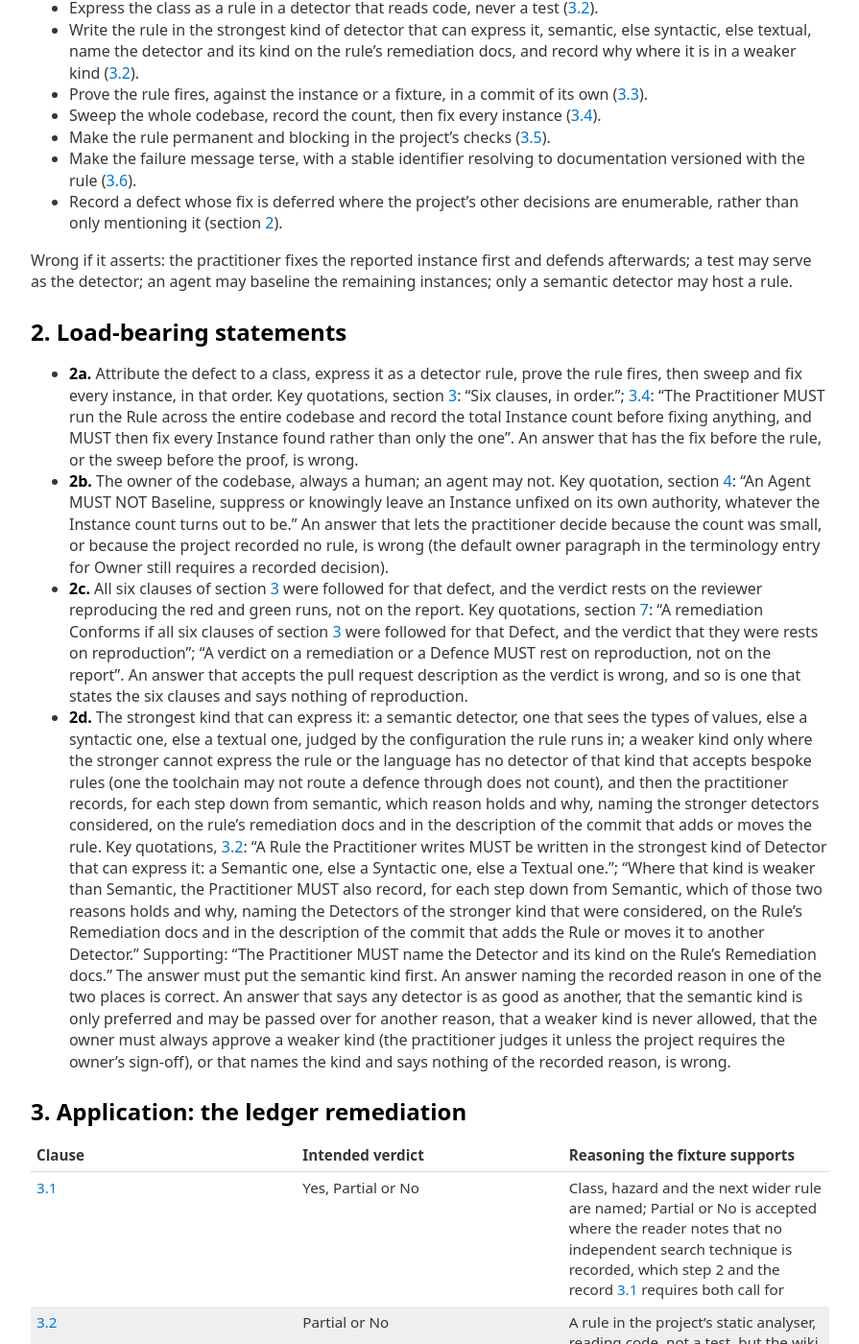
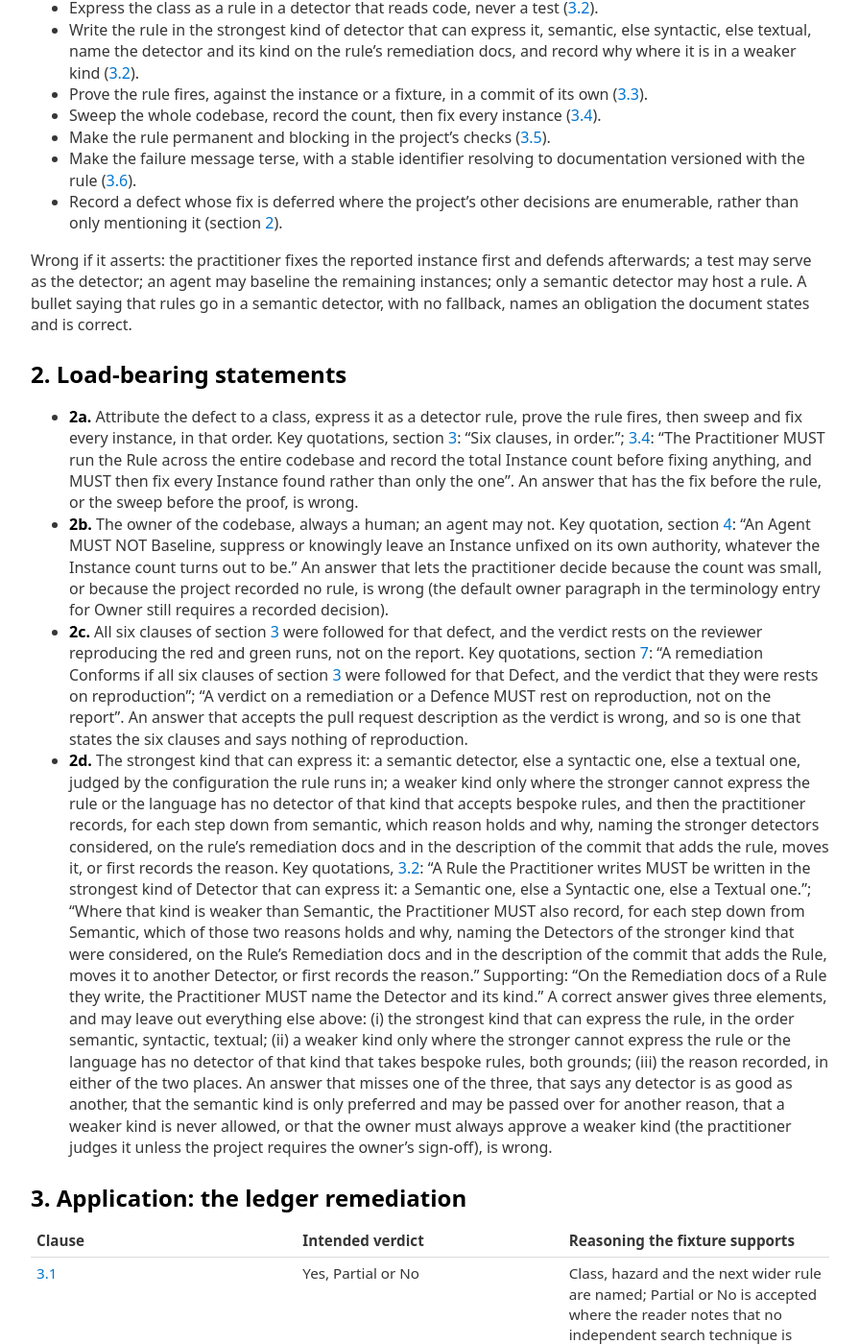
Before and after one commit to Defence-Before-Fix/defence-before-fix.github.io, a Jekyll site: the page built from acceptance/method/KEY.md, in a window 1280 px wide and 1400 px high, scrolled down 471 px. Shown: the whole window at 96% size, without its empty margins (192-1087 px from the left). Built offline with Jekyll 4.4.1, drawn with Linux system fonts in a browser that asks for light colours; our own code applies the rules of GitHub Pages for plain Markdown files; some of the changed text lies outside the part shown.

Commit message:
Acceptance keys: follow the 3.2 rulings on review 3
The method key quotes the revised 3.2 sentences verbatim, in 2d and the application row. 2d drops
the toolchain 4.1 exclusion and says which three elements a correct answer gives; the
restatement key accepts a bullet that puts rules in a semantic detector; the application notes
no longer count every 3.2 Yes against the document, leaving that to marking. The detector key
quotes no changed sentence and is unchanged.

Co-Authored-By: Claude Opus 5.5 <noreply@anthropic.com>

```diff
--- a/acceptance/method/KEY.md
+++ b/acceptance/method/KEY.md
@@ -24,7 +24,8 @@ bullet asserting an obligation the document does not state, is a correct restate
 
 Wrong if it asserts: the practitioner fixes the reported instance first and defends afterwards;
 a test may serve as the detector; an agent may baseline the remaining instances; only a semantic
-detector may host a rule.
+detector may host a rule. A bullet saying that rules go in a semantic detector, with no
+fallback, names an obligation the document states and is correct.
 
 ## 2. Load-bearing statements
 
@@ -46,37 +47,39 @@ detector may host a rule.
   rest on reproduction, not on the report". An answer that accepts the pull request description
   as the verdict is wrong, and so is one that states the six clauses and says nothing of
   reproduction.
-- **2d.** The strongest kind that can express it: a semantic detector, one that sees the types of
-  values, else a syntactic one, else a textual one, judged by the configuration the rule runs in;
-  a weaker kind only where the stronger cannot express the rule or the language has no detector of
-  that kind that accepts bespoke rules (one the toolchain may not route a defence through does
-  not count), and then the practitioner records, for each step down from semantic, which reason
-  holds and why, naming the stronger detectors considered, on the rule's remediation docs and in
-  the description of the commit that adds or moves the rule. Key quotations, [3.2](../../SPEC.md#32-build-the-net): "A Rule the
+- **2d.** The strongest kind that can express it: a semantic detector, else a syntactic one, else
+  a textual one, judged by the configuration the rule runs in; a weaker kind only where the
+  stronger cannot express the rule or the language has no detector of that kind that accepts
+  bespoke rules, and then the practitioner records, for each step down from semantic, which
+  reason holds and why, naming the stronger detectors considered, on the rule's remediation docs
+  and in the description of the commit that adds the rule, moves it, or first records the
+  reason. Key quotations, [3.2](../../SPEC.md#32-build-the-net): "A Rule the
   Practitioner writes MUST be written in the strongest kind of Detector that can express it: a
   Semantic one, else a Syntactic one, else a Textual one."; "Where that kind is weaker than
   Semantic, the Practitioner MUST also record, for each step down from Semantic, which of those
   two reasons holds and why, naming the Detectors of the stronger kind that were considered, on
-  the Rule's Remediation docs and in the description of the commit that adds the Rule or moves it
-  to another Detector." Supporting: "The Practitioner MUST name the Detector and its kind on the
-  Rule's Remediation docs." The answer must put the semantic kind first. An answer naming the
-  recorded reason in one of the two places is correct. An answer that says any detector is as
-  good as another, that the semantic kind is only
-  preferred and may be passed over for another reason, that a weaker kind is never allowed, that
-  the owner must always approve a weaker kind (the practitioner judges it unless the project
-  requires the owner's sign-off), or that names the kind and says nothing of the recorded reason,
-  is wrong.
+  the Rule's Remediation docs and in the description of the commit that adds the Rule, moves it to
+  another Detector, or first records the reason." Supporting: "On the Remediation docs of a Rule
+  they write, the Practitioner MUST name the Detector and its kind." A correct answer gives three
+  elements, and may leave out everything else above: (i) the strongest kind that can express the
+  rule, in the order semantic, syntactic, textual; (ii) a weaker kind only where the stronger
+  cannot express the rule or the language has no detector of that kind that takes bespoke rules,
+  both grounds; (iii) the reason recorded, in either of the two places. An answer that misses one
+  of the three, that says any detector is as good as another, that the semantic kind is only
+  preferred and may be passed over for another reason, that a weaker kind is never allowed, or
+  that the owner must always approve a weaker kind (the practitioner judges it unless the
+  project requires the owner's sign-off), is wrong.
 
 ## 3. Application: the ledger remediation
 
-| Clause                                                                                    | Intended verdict   | Reasoning the fixture supports                                                                                                                                                                                                                                                                                                                                                 |
-| ----------------------------------------------------------------------------------------- | ------------------ | ------------------------------------------------------------------------------------------------------------------------------------------------------------------------------------------------------------------------------------------------------------------------------------------------------------------------------------------------------------------------------ |
-| [3.1](../../SPEC.md#31-attribute-the-defect-to-a-class)                                   | Yes, Partial or No | Class, hazard and the next wider rule are named; Partial or No is accepted where the reader notes that no independent search technique is recorded, which step 2 and the record [3.1](../../SPEC.md#31-attribute-the-defect-to-a-class) requires both call for                                                                                                                 |
-| [3.2](../../SPEC.md#32-build-the-net)                                                     | Partial or No      | A rule in the project's static analyser, reading code, not a test, but the wiki page of commit D names neither the detector nor its kind; [3.2](../../SPEC.md#32-build-the-net): "The Practitioner MUST name the Detector and its kind on the Rule's Remediation docs." The fixture does not say what the analyser can see, so no reason for a weaker kind is shown to be owed |
-| [3.3](../../SPEC.md#33-prove-the-net-by-making-the-rule-fire)                             | Yes                | Commit B is red on the fixture and the originating instance and survives as its own commit                                                                                                                                                                                                                                                                                     |
-| [3.4](../../SPEC.md#34-sweep-the-codebase-then-fix-every-instance)                        | No or Partial      | Five findings recorded, but one instance was left unfixed behind an inline ignore on the agent's own authority; Partial accepted where the reasoning names that suppression                                                                                                                                                                                                    |
-| [3.5](../../SPEC.md#35-enforce-permanently-and-block)                                     | Partial or No      | The rule is permanent and blocking, but the suppression was not a recorded decision; [3.5](../../SPEC.md#35-enforce-permanently-and-block): "neither does a Rule whose green run depends on a Suppression that no recorded decision covers"                                                                                                                                    |
-| [3.6](../../SPEC.md#36-make-the-failure-message-terse-and-point-it-at-real-documentation) | No or Partial      | The message is terse and carries an identifier, but the documentation lives on a wiki, not versioned with the rule; Partial accepted where the reasoning quotes the versioning sentence                                                                                                                                                                                        |
+| Clause                                                                                    | Intended verdict   | Reasoning the fixture supports                                                                                                                                                                                                                                                                                                                                                                |
+| ----------------------------------------------------------------------------------------- | ------------------ | --------------------------------------------------------------------------------------------------------------------------------------------------------------------------------------------------------------------------------------------------------------------------------------------------------------------------------------------------------------------------------------------- |
+| [3.1](../../SPEC.md#31-attribute-the-defect-to-a-class)                                   | Yes, Partial or No | Class, hazard and the next wider rule are named; Partial or No is accepted where the reader notes that no independent search technique is recorded, which step 2 and the record [3.1](../../SPEC.md#31-attribute-the-defect-to-a-class) requires both call for                                                                                                                                |
+| [3.2](../../SPEC.md#32-build-the-net)                                                     | Partial or No      | A rule in the project's static analyser, reading code, not a test, but the wiki page of commit D names neither the detector nor its kind; [3.2](../../SPEC.md#32-build-the-net): "On the Remediation docs of a Rule they write, the Practitioner MUST name the Detector and its kind." The fixture does not say what the analyser can see, so no reason for a weaker kind is shown to be owed |
+| [3.3](../../SPEC.md#33-prove-the-net-by-making-the-rule-fire)                             | Yes                | Commit B is red on the fixture and the originating instance and survives as its own commit                                                                                                                                                                                                                                                                                                    |
+| [3.4](../../SPEC.md#34-sweep-the-codebase-then-fix-every-instance)                        | No or Partial      | Five findings recorded, but one instance was left unfixed behind an inline ignore on the agent's own authority; Partial accepted where the reasoning names that suppression                                                                                                                                                                                                                   |
+| [3.5](../../SPEC.md#35-enforce-permanently-and-block)                                     | Partial or No      | The rule is permanent and blocking, but the suppression was not a recorded decision; [3.5](../../SPEC.md#35-enforce-permanently-and-block): "neither does a Rule whose green run depends on a Suppression that no recorded decision covers"                                                                                                                                                   |
+| [3.6](../../SPEC.md#36-make-the-failure-message-terse-and-point-it-at-real-documentation) | No or Partial      | The message is terse and carries an identifier, but the documentation lives on a wiki, not versioned with the rule; Partial accepted where the reasoning quotes the versioning sentence                                                                                                                                                                                                       |
 
 Section [7](../../SPEC.md#7-conformance): the **remediation does not conform**, because [3.2](../../SPEC.md#32-build-the-net), [3.4](../../SPEC.md#34-sweep-the-codebase-then-fix-every-instance) and [3.6](../../SPEC.md#36-make-the-failure-message-terse-and-point-it-at-real-documentation) were not followed. The
 **defence does not conform** either, because [3.2](../../SPEC.md#32-build-the-net) and [3.6](../../SPEC.md#36-make-the-failure-message-terse-and-point-it-at-real-documentation) fail; a reader who names either is correct.
@@ -93,9 +96,7 @@ A reader who grades [3.5](../../SPEC.md#35-enforce-permanently-and-block) Yes be
 sentence on unrecorded suppression, and that counts against the document. A reader who grades
 [3.6](../../SPEC.md#36-make-the-failure-message-terse-and-point-it-at-real-documentation) Yes because the URL resolves has read the versioning sentence of [3.6](../../SPEC.md#36-make-the-failure-message-terse-and-point-it-at-real-documentation)
 differently, which counts against the document; a reader who grades [3.4](../../SPEC.md#34-sweep-the-codebase-then-fix-every-instance) Yes has misread the
-fixture. A reader who grades [3.2](../../SPEC.md#32-build-the-net) Yes has not applied the sentence requiring the remediation
-docs to name the detector and its kind, and that counts against the document. A reader who grades
-[3.2](../../SPEC.md#32-build-the-net) Partial or No only because no reason for a weaker kind is recorded has the verdict on a
+fixture. A reader who grades [3.2](../../SPEC.md#32-build-the-net) Partial or No only because no reason for a weaker kind is recorded has the verdict on a
 ground the fixture does not show: the reason is owed only where the rule is in a weaker kind than
 semantic. That is not marked wrong, and counts against the document only if the reasoning quotes
 [3.2](../../SPEC.md#32-build-the-net) as requiring the reason whatever the detector. A reader who attributes
```
